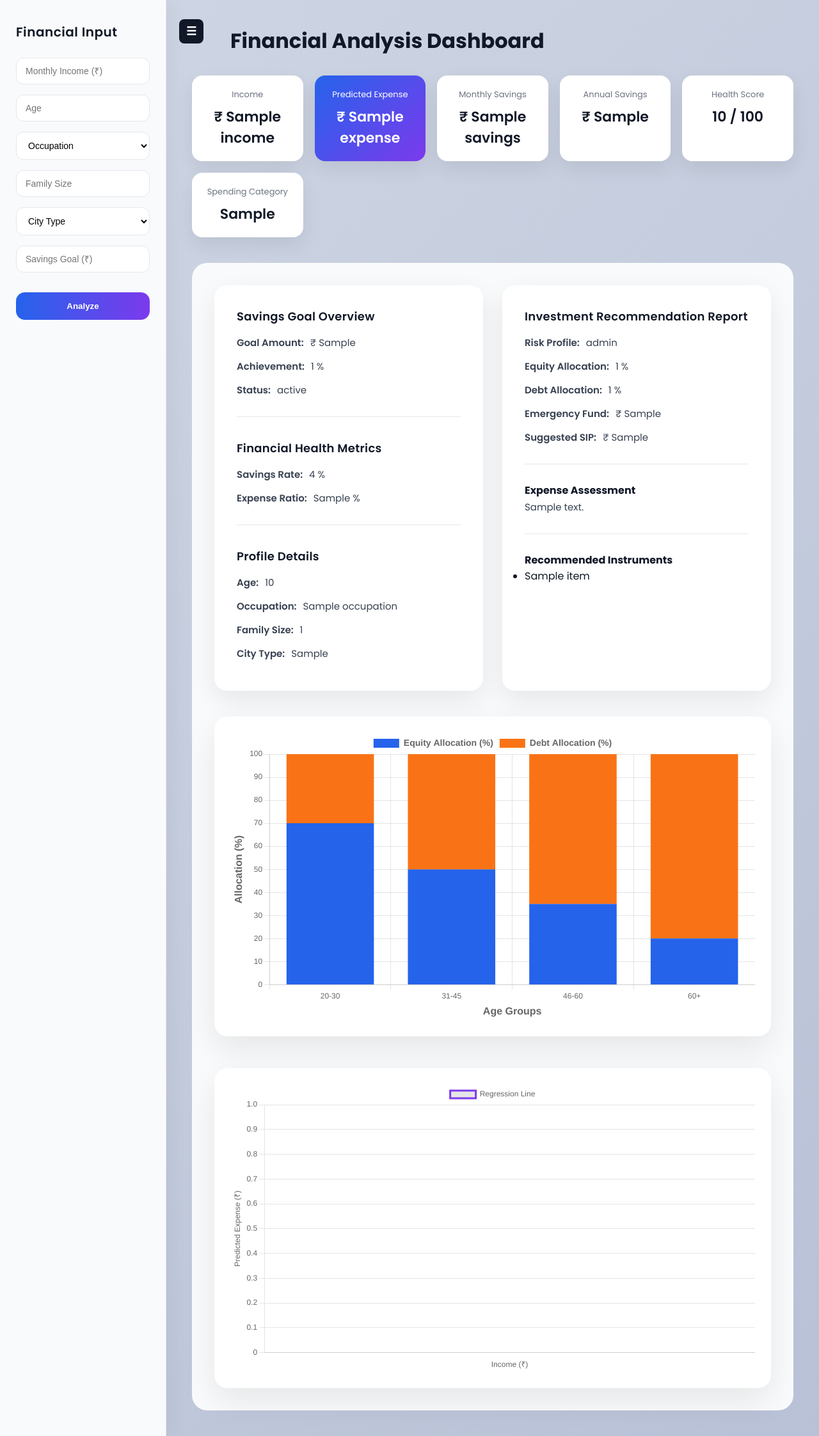
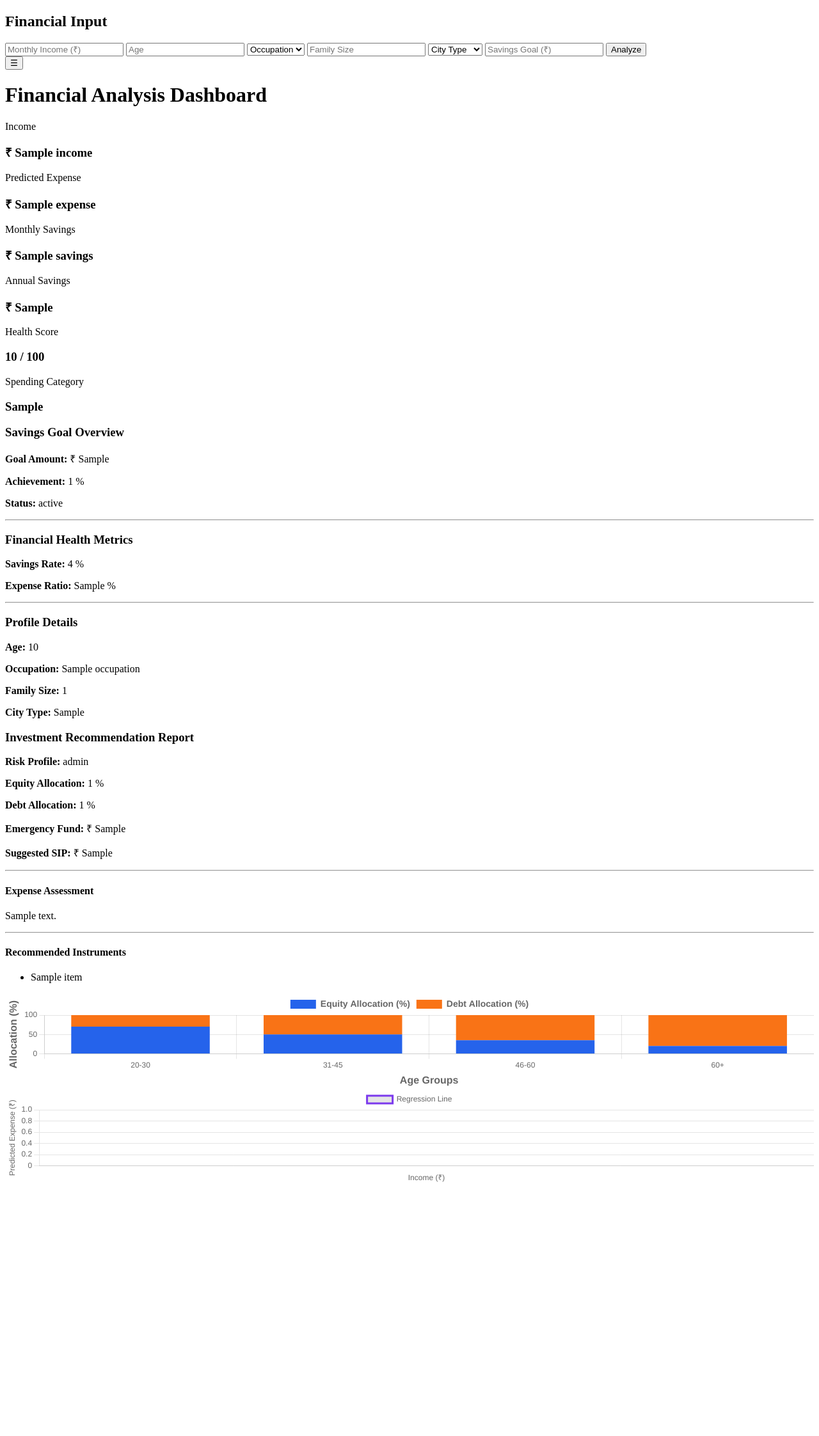
Before and after one commit to shristi26-hub/Financial-Analysis, a Flask app: template templates/index.html in a window 1280 px wide. Shown: the whole page at 64% size. After the commit the page ends 1848 px from the top, so only its background shows below. Run offline with Flask 3, Linux system fonts and the light colour scheme; the template is opened without the code that fills it: most values are stand-ins (such as "Sample title", 1, 10 or a date in 2020).

Commit message:
updated code

```diff
--- a/static/style.css
+++ b/static/style.css
@@ -1,15 +1,9 @@
-/* ============================= */
-/* GLOBAL RESET & BASE */
-/* ============================= */
-
 @import url('https://fonts.googleapis.com/css2?family=Poppins:wght@400;500;600;700&display=swap');
-
 * {
     margin: 0;
     padding: 0;
     box-sizing: border-box;
 }
-
 body {
     font-family: 'Poppins', sans-serif;
     background: linear-gradient(135deg, #cfd6e4, #b8c1d6);
@@ -17,36 +11,25 @@ body {
     overflow-x: hidden;
     color: #111827;
 }
-
-/* ============================= */
-/* LAYOUT STRUCTURE */
-/* ============================= */
-
 .layout {
     display: flex;
     min-height: 100vh;
     transition: 0.4s ease;
 }
-
-/* Sidebar */
 .sidebar {
     width: 260px;
     padding: 35px 25px;
-    background: #f9fafb;   /* soft light tone like big-container */
+    background: #f9fafb;
     border-right: 1px solid #e5e7eb;
     transition: 0.4s ease;
     box-shadow: 5px 0 30px rgba(0,0,0,0.05);
 }
-
-/* Sidebar Title */
 .sidebar h2 {
     font-size: 20px;
     font-weight: 600;
     margin-bottom: 25px;
     letter-spacing: 0.5px;
 }
-
-/* Sidebar Inputs */
 .sidebar input,
 .sidebar select {
     background: #ffffff;
@@ -56,15 +39,11 @@ body {
     margin-bottom: 16px;
     transition: 0.3s ease;
 }
-
-/* Focus Style */
 .sidebar input:focus,
 .sidebar select:focus {
     border-color: #6366f1;
     box-shadow: 0 0 0 3px rgba(99,102,241,0.15);
 }
-
-/* Analyze Button */
 .sidebar button {
     margin-top: 15px;
     border-radius: 14px;
@@ -75,18 +54,11 @@ body {
     padding: 0;
     overflow: hidden;
 }
-
-/* Main Content */
 .main-content {
     flex: 1;
     padding: 40px;
     position: relative;
 }
-
-/* ============================= */
-/* TOGGLE BUTTON */
-/* ============================= */
-
 .toggle-btn {
     position: absolute;
     top: 30px;
@@ -103,18 +75,12 @@ body {
     align-items: center;
     justify-content: center;
 }
-
 .main-content h1 {
     margin-left: 60px;
     margin-bottom: 30px;
     font-size: 32px;
     font-weight: 700;
 }
-
-/* ============================= */
-/* FORMS */
-/* ============================= */
-
 form {
     display: flex;
     flex-direction: column;
@@ -130,14 +96,12 @@ select {
     margin-bottom: 15px;
     transition: 0.3s ease;
 }
-
 input:focus,
 select:focus {
     border-color: #6366f1;
     box-shadow: 0 0 0 3px rgba(99,102,241,0.2);
     outline: none;
 }
-
 button {
     padding: 14px;
     border: none;
@@ -148,23 +112,16 @@ button {
     cursor: pointer;
     transition: 0.3s ease;
 }
-
 button:hover {
     transform: translateY(-2px);
     box-shadow: 0 10px 25px rgba(124,58,237,0.3);
 }
-
-/* ============================= */
-/* SUMMARY CARDS */
-/* ============================= */
-
 .summary-row {
     display: grid;
     grid-template-columns: repeat(auto-fit, minmax(170px, 1fr));
     gap: 18px;
     margin-bottom: 40px;
 }
-
 .card-small {
     background: #ffffff;
     padding: 20px;
@@ -173,12 +130,10 @@ button:hover {
     text-align: center;
     transition: 0.3s ease;
 }
-
 .card-small:hover {
     transform: translateY(-4px);
     box-shadow: 0 18px 40px rgba(0,0,0,0.12);
 }
-
 .card-small p {
     font-size: 13px;
     color: #6b7280;
@@ -189,8 +144,6 @@ button:hover {
     font-size: 22px;
     font-weight: 600;
 }
-
-/* Highlight card (for expense) */
 .highlight-card {
     background: linear-gradient(135deg, #2563eb, #7c3aed);
     color: white;
@@ -200,33 +153,23 @@ button:hover {
 .highlight-card h3 {
     color: white;
 }
-
-/* ============================= */
-/* BIG CONTENT CONTAINER */
-/* ============================= */
-
 .big-container {
     background: #f9fafb;
     padding: 35px;
     border-radius: 24px;
 }
-
-/* Two Column Section */
 .two-column {
     display: grid;
     grid-template-columns: 1fr 1fr;
     gap: 30px;
     margin-bottom: 40px;
 }
-
 .box {
     background: #ffffff;
     padding: 35px;
     border-radius: 20px;
     box-shadow: 0 15px 40px rgba(0,0,0,0.08);
 }
-
-/* Section Titles */
 .box h3 {
     font-size: 18px;
     font-weight: 600;
@@ -234,66 +177,46 @@ button:hover {
     margin-top: 35px;
     letter-spacing: 0.3px;
 }
-
-/* First title no extra top */
 .box h3:first-child {
     margin-top: 0;
 }
-
-/* Paragraph spacing */
 .box p {
     font-size: 15px;
     line-height: 1.8;
     margin-bottom: 10px;
     color: #374151;
 }
-
-/* Label styling */
 .box p strong {
     font-weight: 600;
     margin-right: 6px;
 }
-
-/* Section divider */
 .box hr {
     margin: 28px 0;
     border: none;
     height: 1px;
     background: #e5e7eb;
 }
-/* ============================= */
-/* GRAPHS */
-/* ============================= */
-
 .graph-container {
     display: flex;
     flex-direction: column;
     gap: 50px;
 }
-
 .graph-box {
     background: white;
     padding: 25px;
     border-radius: 20px;
     box-shadow: 0 20px 50px rgba(0,0,0,0.08);
 }
-
 .graph-box canvas {
     width: 100% !important;
     height: 450px !important;
 }
-
-/* ============================= */
-/* CENTER MODE */
-/* ============================= */
-
 .center-wrapper {
     display: flex;
     justify-content: center;
     align-items: center;
     height: 100vh;
 }
-
 .center-card {
     background: white;
     padding: 50px;
@@ -302,21 +225,14 @@ button:hover {
     box-shadow: 0 25px 60px rgba(0,0,0,0.1);
     text-align: center;
 }
-
 .center-card h1 {
     margin-bottom: 10px;
 }
-
 .center-card .subtitle {
     font-size: 14px;
     color: #6b7280;
     margin-bottom: 25px;
 }
-
-/* ============================= */
-/* RESPONSIVE */
-/* ============================= */
-
 @media (max-width: 1024px) {
     .two-column {
         grid-template-columns: 1fr;
@@ -330,7 +246,6 @@ button:hover {
         width: 220px;
     }
 }
-
 @media (max-width: 768px) {
     .layout {
         flex-direction: column;
--- a/templates/index.html
+++ b/templates/index.html
@@ -3,7 +3,6 @@
 <head>
 <meta charset="UTF-8">
 <title>Financial Dashboard</title>
-<link rel="stylesheet" href="{{ url_for('static', filename='style.css') }}">
 </head>
 
 <body>
```
Also changed, not shown: app.py (+3 -53 lines).
